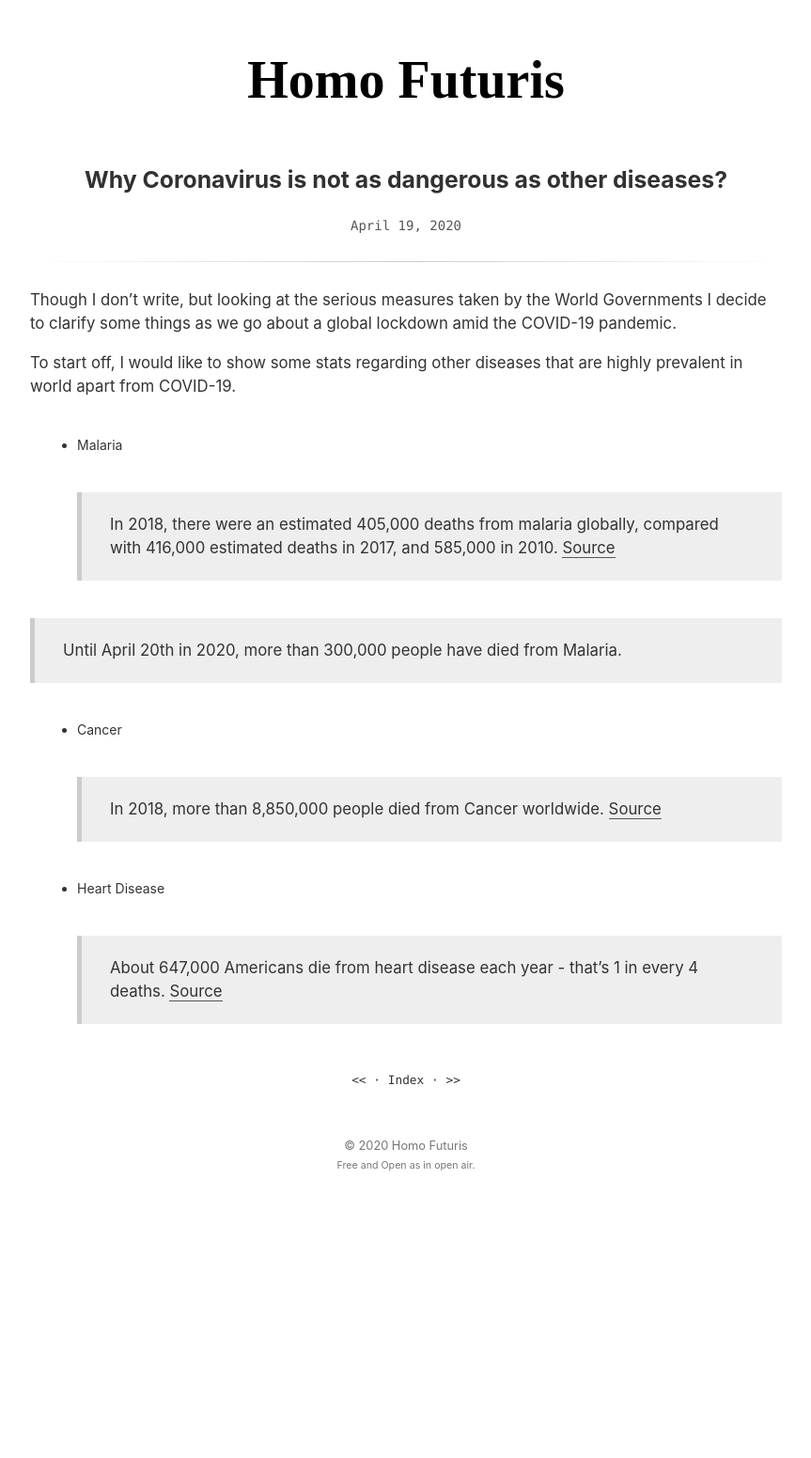
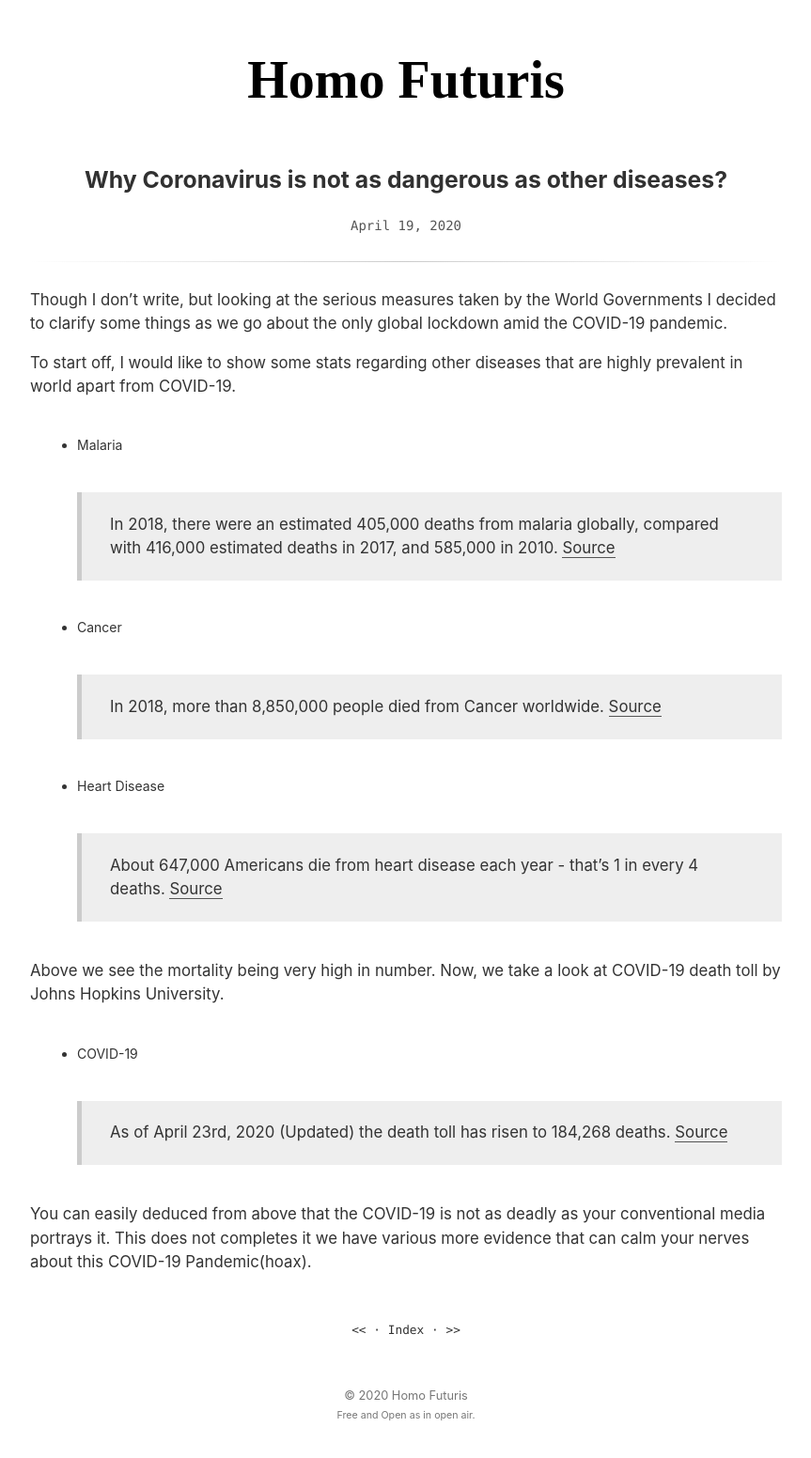
Before and after one commit to homofuturus/good-blog-base, a Jekyll site: the page built from _posts/2020-04-19-Why-Coronavirus-is-not-as-dangerous-as-other-diseases.md, in a window 1280 px wide. Shown: the whole page at 94% size, without its empty margins (208-1071 px from the left). Built offline with Jekyll 4.4.1, drawn with Linux system fonts in a browser that asks for light colours; some web fonts are replaced; comment, search, counter and statistics services are not loaded; before the commit the page ends 1286 px from its top, so only the background shows below that.

Commit message:
Update 2020-04-19-Why-Coronavirus-is-not-as-dangerous-as-other-diseases.md

```diff
--- a/_posts/2020-04-19-Why-Coronavirus-is-not-as-dangerous-as-other-diseases.md
+++ b/_posts/2020-04-19-Why-Coronavirus-is-not-as-dangerous-as-other-diseases.md
@@ -3,17 +3,13 @@ title: Why Coronavirus is not as dangerous as other diseases?
 updated: 2020-04-20 16:20
 ---
 
-Though I don't write, but looking at the serious measures taken by the World Governments I decide to clarify some things as we go about a global lockdown amid the COVID-19 pandemic.
-
+Though I don't write, but looking at the serious measures taken by the World Governments I decided to clarify some things as we go about the only global lockdown amid the COVID-19 pandemic.
 
 To start off, I would like to show some stats regarding other diseases that are highly prevalent in world apart from COVID-19.
 
 * Malaria
 > In 2018, there were an estimated 405,000 deaths from malaria globally, compared with 416,000 estimated deaths in 2017, and 585,000 in 2010.
 [Source](https://www.who.int/news-room/feature-stories/detail/world-malaria-report-2019)
-
-> Until April 20th in 2020, more than 300,000 people have died from Malaria.
-
 
 * Cancer
 > In 2018, more than 8,850,000 people died from Cancer worldwide.
@@ -22,3 +18,11 @@ To start off, I would like to show some stats regarding other diseases that are
 * Heart Disease
 > About 647,000 Americans die from heart disease each year - that's 1 in every 4 deaths.
 [Source](https://www.cdc.gov/heartdisease/facts.htm)
+
+Above we see the mortality being very high in number. Now, we take a look at COVID-19 death toll by Johns Hopkins University.
+
+* COVID-19
+> As of April 23rd, 2020 (Updated) the death toll has risen to 184,268 deaths.
+[Source](https://coronavirus.jhu.edu/map.html)
+
+You can easily deduced from above that the COVID-19 is not as deadly as your conventional media portrays it. This does not completes it we have various more evidence that can calm your nerves about this COVID-19 Pandemic(hoax).
```
